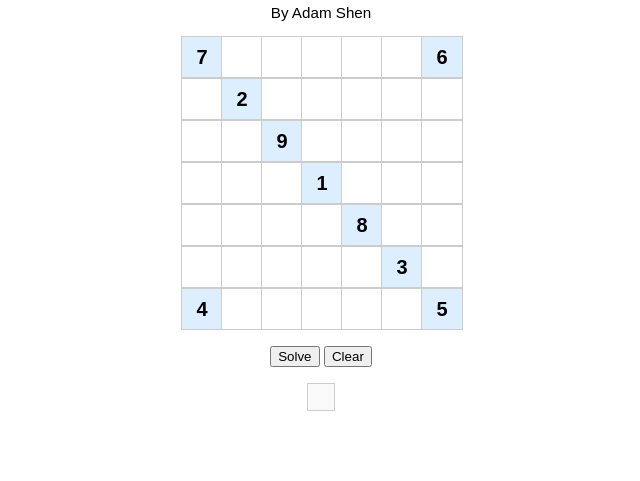
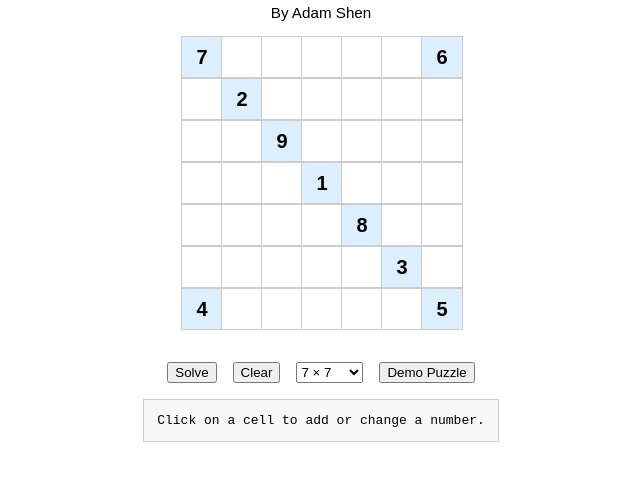
Before and after one commit to zyend/zip-solver, a plain HTML site: page index.html in a window 1280 px wide. Shown: the part 93-574 px from the top of the page, without its empty margins (319-959 px from the left). Drawn offline with Linux system fonts and the light colour scheme.

Commit message:
better UI, and added grid sizing.

```diff
--- a/index.html
+++ b/index.html
@@ -1,5 +1,6 @@
 <!DOCTYPE html>
 <html lang="en">
+
 <head>
 	<meta charset="UTF-8" />
 	<title>LinkedIn Zip Solver</title>
@@ -16,6 +17,7 @@
 			margin-bottom: .4rem;
 			text-align: center;
 		}
+
 		p {
 			margin-top: 0;
 			font-size: .95rem;
@@ -26,6 +28,7 @@
 			gap: 0px;
 			margin-bottom: 1em;
 		}
+
 		.cell {
 			text-align: center;
 			width: 40px;
@@ -36,19 +39,26 @@
 			cursor: pointer;
 			background: #fff;
 		}
+
 		.cell[data-anchor] {
 			background: #def;
 			font-weight: bold;
 		}
+
 		.num {
 			display: block;
 		}
+
 		.cell[data-anchor] .arrow {
 			display: none;
 		}
-		#controls {
+
+		.controls {
 			margin-top: 1em;
+			display: flex;
+			gap: 1rem;
 		}
+
 		#output {
 			white-space: pre;
 			font-family: monospace;
@@ -57,6 +67,7 @@
 			padding: 1em;
 			border: 1px solid #ccc;
 		}
+
 		#progress {
 			width: 100%;
 			margin: 1rem 0;
@@ -65,8 +76,6 @@
 </head>
 
 <body>
-
-
 	<script>
 		new class GlobalBacktrackingSolver {
 			constructor(grid = null, size = 7) {
@@ -77,6 +86,17 @@
 				this.used = new Set();
 				this.dirs = [-1, 1, -this.width, this.width];
 				this.attempts = 0;
+
+				// default demo puzzle
+				this.defaultGrid = [
+					7, 0, 0, 0, 0, 0, 6,
+					0, 2, 0, 0, 0, 0, 0,
+					0, 0, 9, 0, 0, 0, 0,
+					0, 0, 0, 1, 0, 0, 0,
+					0, 0, 0, 0, 8, 0, 0,
+					0, 0, 0, 0, 0, 3, 0,
+					4, 0, 0, 0, 0, 0, 5,
+				];
 
 				this.buildUI();
 				this.updateGridDisplay();
@@ -90,6 +110,69 @@
 
 				this.gridEl = document.createElement("div");
 				this.gridEl.id = "grid";
+				this.grid = [...this.defaultGrid];
+				this.rebuildGrid();
+
+				const controls = document.createElement("div");
+				controls.className = "controls";
+
+				const solveBtn = document.createElement("button");
+				solveBtn.textContent = "Solve";
+				solveBtn.onclick = () => this.runSolver();
+
+				const clearBtn = document.createElement("button");
+				clearBtn.textContent = "Clear";
+				clearBtn.onclick = () => this.clearGrid();
+
+				const resetBtn = document.createElement("button");
+				resetBtn.textContent = "Demo Puzzle";
+				resetBtn.onclick = () => this.resetToDefault();
+
+				this.outputEl = document.createElement("div");
+				this.outputEl.id = "output";
+				this.outputEl.textContent = "Click on a cell to add or change a number.";
+
+				this.sizeSelector = document.createElement("select");
+				[5, 6, 7, 8, 9, 10].forEach(size => {
+					const opt = document.createElement("option");
+					opt.value = size;
+					opt.textContent = `${size} × ${size}`;
+					if (size === this.width) opt.selected = true;
+					this.sizeSelector.appendChild(opt);
+				});
+
+				this.sizeSelector.onchange = () => {
+					const newSize = parseInt(this.sizeSelector.value);
+					this.resetWithSize(newSize);
+				};
+
+				controls.append(solveBtn, clearBtn, this.sizeSelector, resetBtn);
+
+				document.body.append(this.title, this.byline, this.gridEl, controls, this.outputEl);
+
+				this.updateGridDisplay();
+			}
+
+			resetToDefault() {
+				this.width = 7;
+				this.height = 7;
+				this.totalCells = this.width * this.height;
+				this.grid = [...this.defaultGrid];
+
+				this.rebuildGrid();
+				this.updateGridDisplay();
+				this.outputEl.textContent = "Reseting to Default";
+
+				// Sync selector
+				this.sizeSelector.value = "7";
+			}
+
+			resetWithSize(newSize) {
+				this.width = newSize;
+				this.height = newSize;
+				this.totalCells = newSize * newSize;
+				this.grid = Array(this.totalCells).fill(0);
+				this.gridEl.innerHTML = "";
 				this.gridEl.style.gridTemplateColumns = `repeat(${this.width}, 40px)`;
 
 				for (let i = 0; i < this.totalCells; i++) {
@@ -100,31 +183,8 @@
 					this.gridEl.appendChild(cell);
 				}
 
-				const controls = document.createElement("div");
-				controls.innerHTML = `
-					<button id="solveBtn">Solve</button>
-					<button id="clearBtn">Clear</button>
-				`;
-
-				this.outputEl = document.createElement("div");
-				this.outputEl.id = "output";
-
-				document.body.append(this.title, this.byline, this.gridEl, controls, this.outputEl);
-
-				document.getElementById("solveBtn").onclick = () => this.runSolver();
-				document.getElementById("clearBtn").onclick = () => this.clearGrid();
-
-				// default demo puzzle
-				this.grid = [
-					7, 0, 0, 0, 0, 0, 6,
-					0, 2, 0, 0, 0, 0, 0,
-					0, 0, 9, 0, 0, 0, 0,
-					0, 0, 0, 1, 0, 0, 0,
-					0, 0, 0, 0, 8, 0, 0,
-					0, 0, 0, 0, 0, 3, 0,
-					4, 0, 0, 0, 0, 0, 5,
-				];
 				this.updateGridDisplay();
+				this.outputEl.textContent = "";
 			}
 
 			resetSolverState() {
@@ -134,6 +194,19 @@
 					.map((val, i) => (val > 0 ? { val, i } : null))
 					.filter(Boolean)
 					.sort((a, b) => a.val - b.val);
+			}
+
+			rebuildGrid() {
+				this.gridEl.innerHTML = "";
+				this.gridEl.style.gridTemplateColumns = `repeat(${this.width}, 40px)`;
+
+				for (let i = 0; i < this.totalCells; i++) {
+					const cell = document.createElement("div");
+					cell.className = "cell";
+					cell.dataset.index = i;
+					cell.onclick = () => this.editCell(i);
+					this.gridEl.appendChild(cell);
+				}
 			}
 
 			updateGridDisplay() {
@@ -166,7 +239,7 @@
 			clearGrid() {
 				this.grid = Array(this.totalCells).fill(0);
 				this.updateGridDisplay();
-				this.outputEl.textContent = "";
+				this.outputEl.textContent = "Cleared Grid";
 			}
 
 			async visualizePath(path, active = true) {
@@ -320,4 +393,5 @@
 
 	</script>
 </body>
+
 </html>
```
